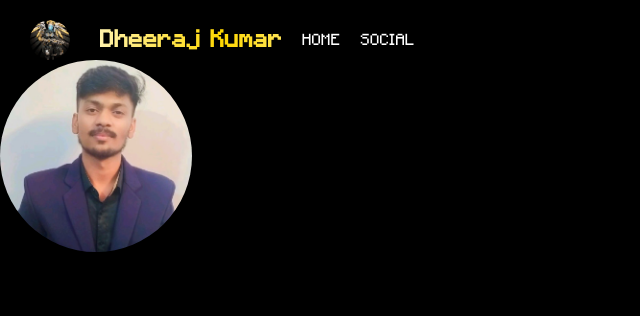
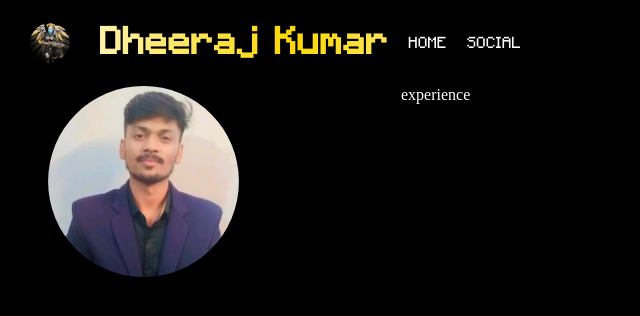
Before and after one commit to WHitE-TITaN/portFolio, a plain HTML site: page index.html in a window 1280 px wide. Shown: the whole page, without its empty margins (0-640 px from the left). Drawn offline with Linux system fonts and the light colour scheme.

Commit message:
added css for profile photo

```diff
--- a/style.css
+++ b/style.css
@@ -32,6 +32,7 @@
 
 .topNavBar h1{
     color: white;
+    font-size: 38px;
     font-family: minecraft;
     color: #FFD700; /* base gold */
     font-weight: bold;
@@ -66,6 +67,13 @@
 
 .introduction{
   display: flex;
+  padding-left: 10px;
+  padding-top: 20px;
+  gap: 10px;
+}
+
+.experience{
+  color: white;
 }
 
 .profilePictue{
@@ -73,6 +81,8 @@
 }
 
 .profilePictue img{
+  padding-left: 10%;
+  padding-right: 10%;
   width: 50%;
   border-radius: 50%;
 }
```
